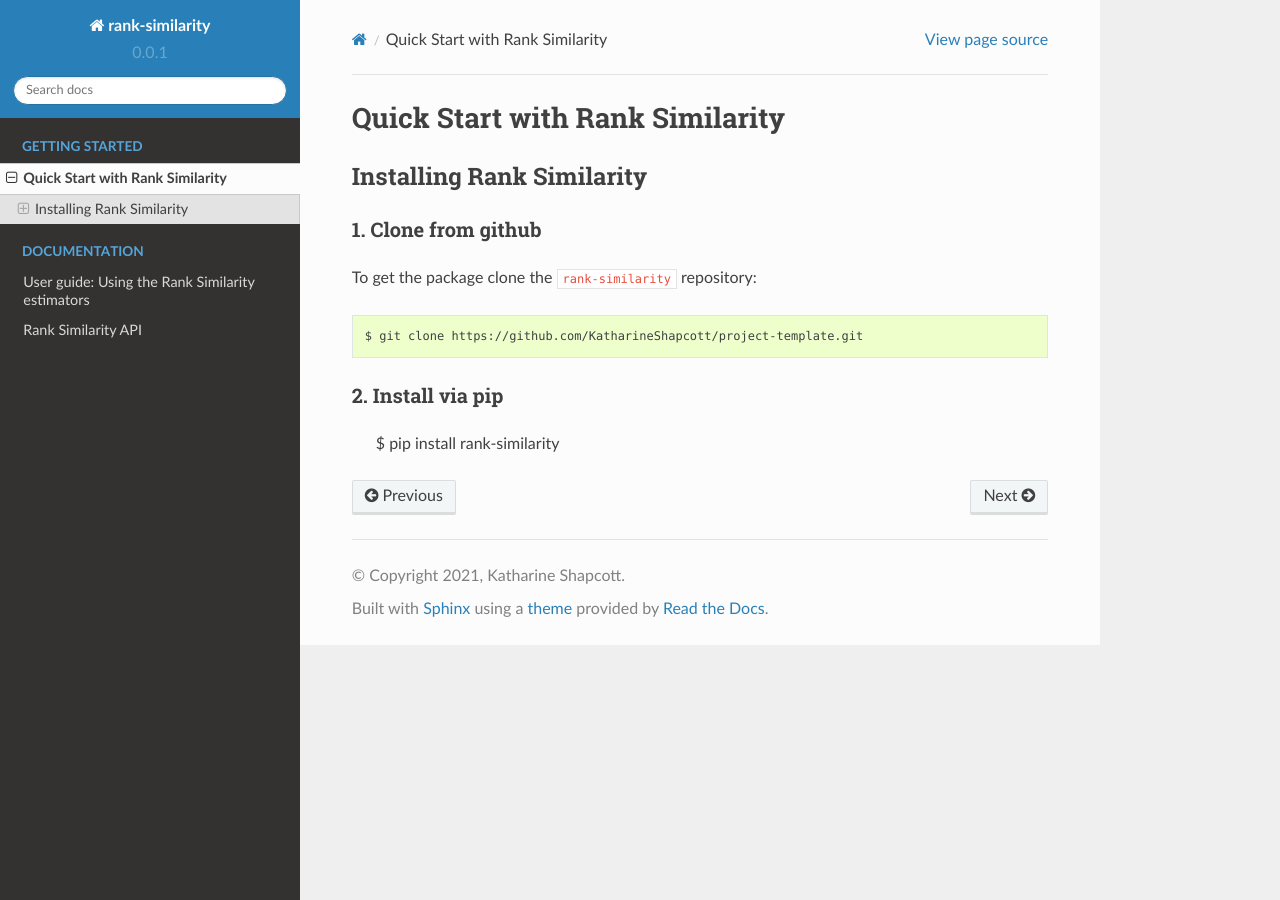
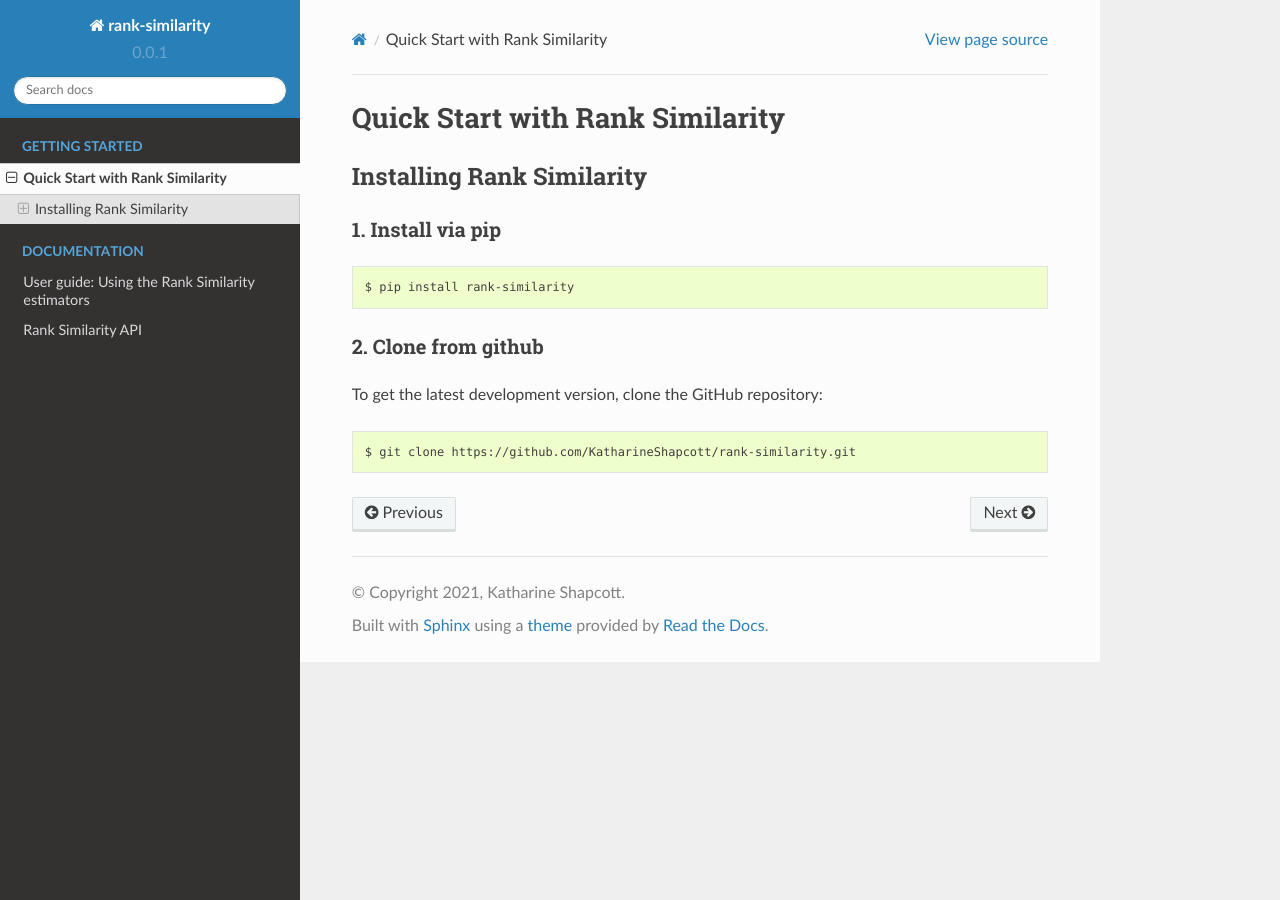
Before and after one commit to KatharineShapcott/rank-similarity, a Sphinx documentation site: the page built from doc/quick_start.rst, in a window 1280 px wide. Built offline with Sphinx 7.4.7 and the Read the Docs theme 2.0.0, drawn with Linux system fonts in a browser that asks for light colours; formulas are drawn with MathJax 3; pages that are not in the unit, such as notebooks, are missing from menus.

Commit message:
Fix quick start instructions

```diff
--- a/doc/quick_start.rst
+++ b/doc/quick_start.rst
@@ -2,19 +2,19 @@
 Quick Start with Rank Similarity
 #####################################
 
-
 Installing Rank Similarity
 ===================================================
 
-1. Clone from github
+1. Install via pip
+-------------------------------------------
+
+::
+
+    $ pip install rank-similarity
+
+2. Clone from github
 -------------------------------------
 
-To get the package clone the ``rank-similarity`` repository::
+To get the latest development version, clone the GitHub repository::
 
-    $ git clone https://github.com/KatharineShapcott/project-template.git
-
-
-2. Install via pip
--------------------------------------------
-
-    $ pip install rank-similarity
+    $ git clone https://github.com/KatharineShapcott/rank-similarity.git
```
